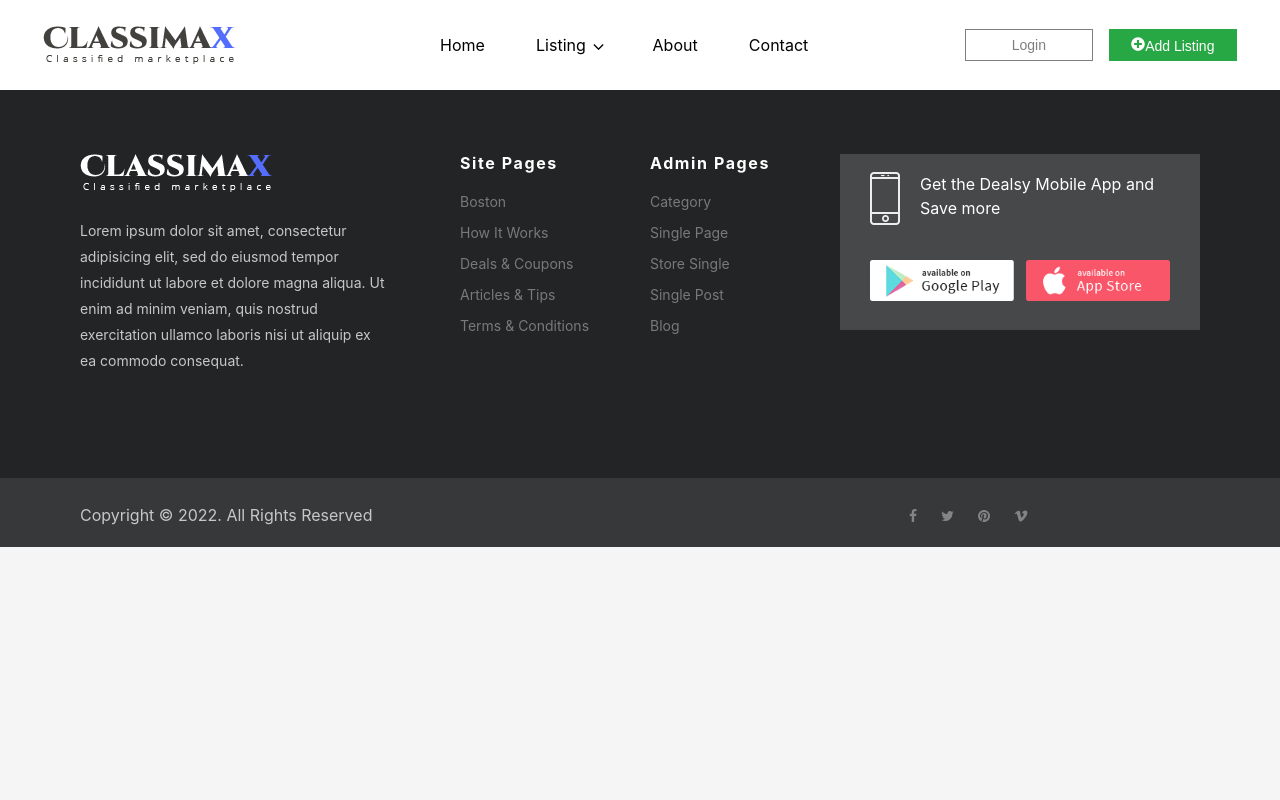
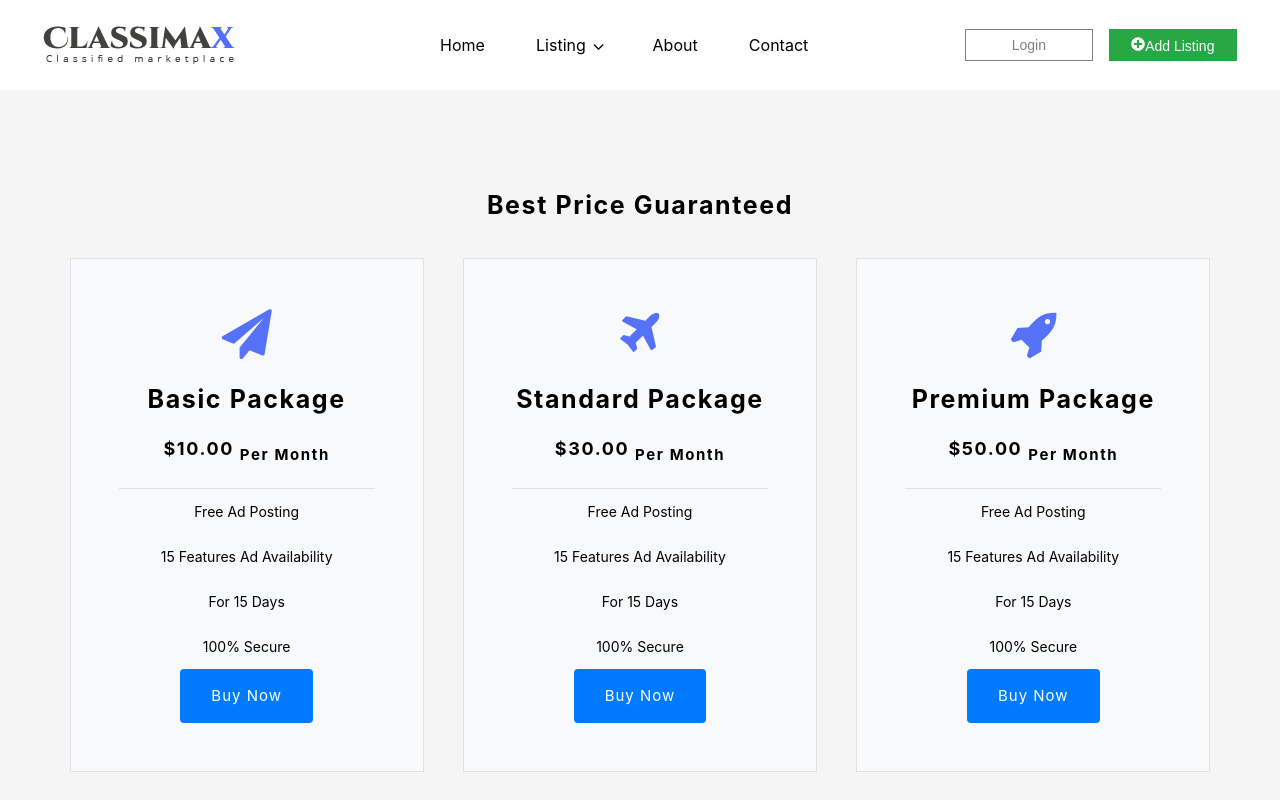
Before and after one commit to horpeazy/Classimax, a React (Create React App) app: page /package in a window 1280 px wide. Shown: the top 800 px of the page. Built offline with nearby package versions, Linux system fonts and the light colour scheme.

Commit message:
feat: added package page

```diff
--- a/src/App.js
+++ b/src/App.js
@@ -5,6 +5,7 @@ import Home from './pages/Home';
 import Contact from './pages/Contact';
 import About  from './pages/About';
 import Dashboard from './pages/Dashboard';
+import Package from './pages/Package';
 // import components
 import Navbar from './components/Navbar';
 import Footer from './components/Footer';
@@ -18,6 +19,7 @@ const App = () => {
                 <Route path='/contact' element={<Contact />} />
                 <Route path='/about' element={<About />}/>
                 <Route path='/dashboard' element={<Dashboard />} />
+                <Route path='/package' element={<Package />} />
             </Routes>
             <Footer />
         </Router>
--- a/src/index.css
+++ b/src/index.css
@@ -1257,6 +1257,75 @@ span.rejected, .fa-trash-wrapper:hover{
 .no-btn {
     background-color: #363839;
 }
+
+.package {
+    text-align: center;
+    background: #F5F5F5;
+    padding: 100px 0;
+
+}
+
+.package h2 {
+    font-size: 25px;
+    font-weight: 700;
+    margin-bottom: 30px;
+}
+
+.package section {
+    margin: 0 15px;
+}
+
+.package-detail {
+    border: 1px solid red;
+    padding: 3rem;
+    margin-top: .5rem;
+    border: 1px solid #dee2e6;
+    background-color: #f8f9fa;
+    transition: all linear 0.3s;
+}
+
+.package-detail i {
+    font-size: 50px;
+    padding-bottom: 25px;
+    color: #5672f9;
+}
+
+.package-detail:hover {
+    box-shadow: var(--light-shadow);
+}
+
+.package-content-top {
+    border-bottom: 1px solid #dee2e6;
+}
+
+.package-content-top h3 {
+    font-size: 25px;
+}
+
+.package-content-top h4 {
+    font-size: 18px;
+    padding: 0.75rem 0;
+}
+
+.package-detail ul li {
+    padding: 0.75rem 0;
+    font-size: 14px;
+}
+
+.buy-btn {
+    font-size: 15px;
+    letter-spacing: 1px;
+    display: inline-block;
+    padding: 15px 30px;
+    border-radius: 4px;
+    color: #fff;
+    background-color: #007bff;
+    border-color: #007bff;
+    text-align: center;
+    vertical-align: middle;
+    border: 1px solid transparent;
+    text-decoration: none;
+}
 /*
     ===============
     Very Small SS Styles
@@ -1313,6 +1382,8 @@ span.rejected, .fa-trash-wrapper:hover{
         font-size: 0.7rem;
     }
 }
+
+
 
 @media (max-width: 375px) {
     .popular-category-list li {
@@ -1465,6 +1536,16 @@ span.rejected, .fa-trash-wrapper:hover{
     .dashboard-right-panel {
         padding: 1.5rem 2rem;
     }
+
+    .package section {
+        display: flex;
+        justify-content: space-around;
+        margin: 0 50px;
+    }
+
+    .package-detail {
+        width: 30%;
+    }
 }
 
 @media (min-width: 479px) and (max-width: 990px){
--- /dev/null
+++ b/src/pages/Package.js
@@ -0,0 +1,55 @@
+import React from "react";
+
+const Package = () => {
+    return(
+        <section className="package">
+            <h2>Best Price Guaranteed</h2>
+            <section>
+                <div className="package-detail">
+                    <div className="package-content-top">
+                        <i className="fa fa-paper-plane"></i>
+                        <h3>Basic Package</h3>
+                        <h4>$10.00 <sub>Per Month</sub></h4>
+                    </div>
+                    <ul>
+                            <li> Free Ad Posting </li>
+                            <li>15 Features Ad Availability</li>
+                            <li>For 15 Days</li>
+                            <li>100% Secure</li>
+                    </ul>
+                    <a href='/' className="buy-btn">Buy Now</a>
+                </div>
+                <div className="package-detail">
+                    <div className="package-content-top">
+                        <i className="fa fa-plane"></i>
+                        <h3>Standard Package</h3>
+                        <h4>$30.00 <sub>Per Month</sub></h4>
+                    </div>
+                    <ul>
+                            <li> Free Ad Posting </li>
+                            <li>15 Features Ad Availability</li>
+                            <li>For 15 Days</li>
+                            <li>100% Secure</li>
+                    </ul>
+                    <a href='/' className="buy-btn">Buy Now</a>
+                </div>
+                <div className="package-detail">
+                    <div className="package-content-top">
+                        <i className="fa fa-rocket"></i>
+                        <h3>Premium Package</h3>
+                        <h4>$50.00 <sub>Per Month</sub></h4>
+                    </div>
+                    <ul>
+                            <li> Free Ad Posting </li>
+                            <li>15 Features Ad Availability</li>
+                            <li>For 15 Days</li>
+                            <li>100% Secure</li>
+                    </ul>
+                    <a href='/' className="buy-btn">Buy Now</a>
+                </div>
+            </section>
+        </section>
+    )
+}
+
+export default Package;
```
